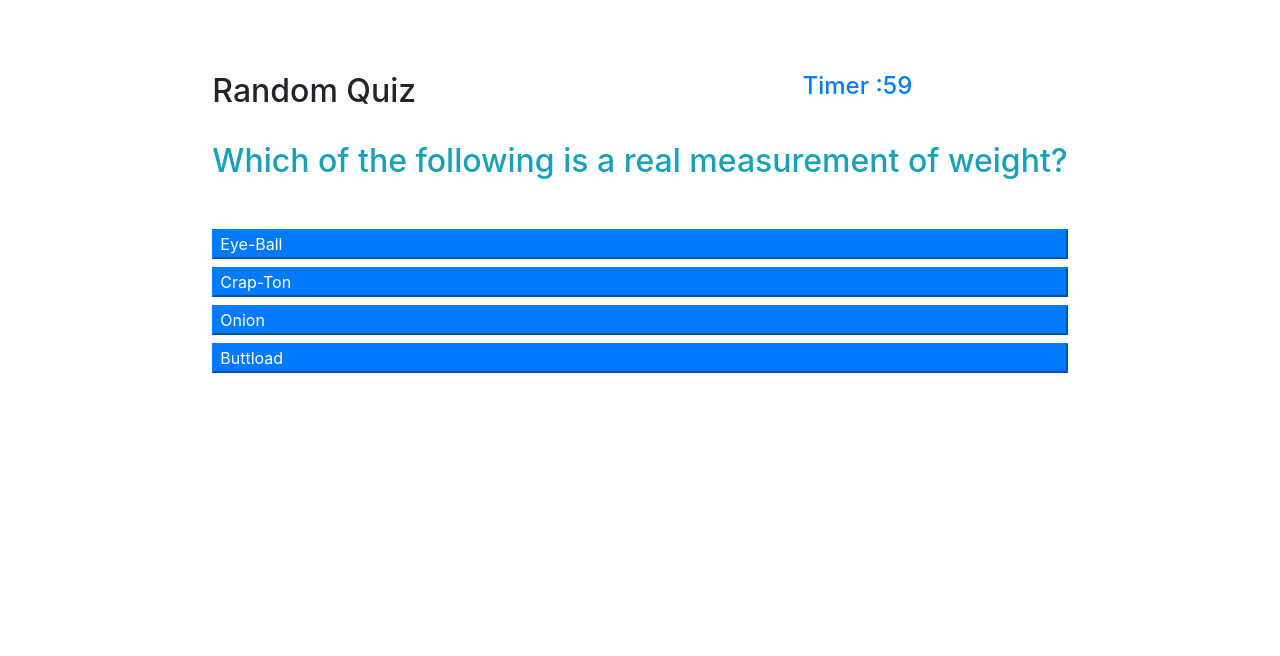
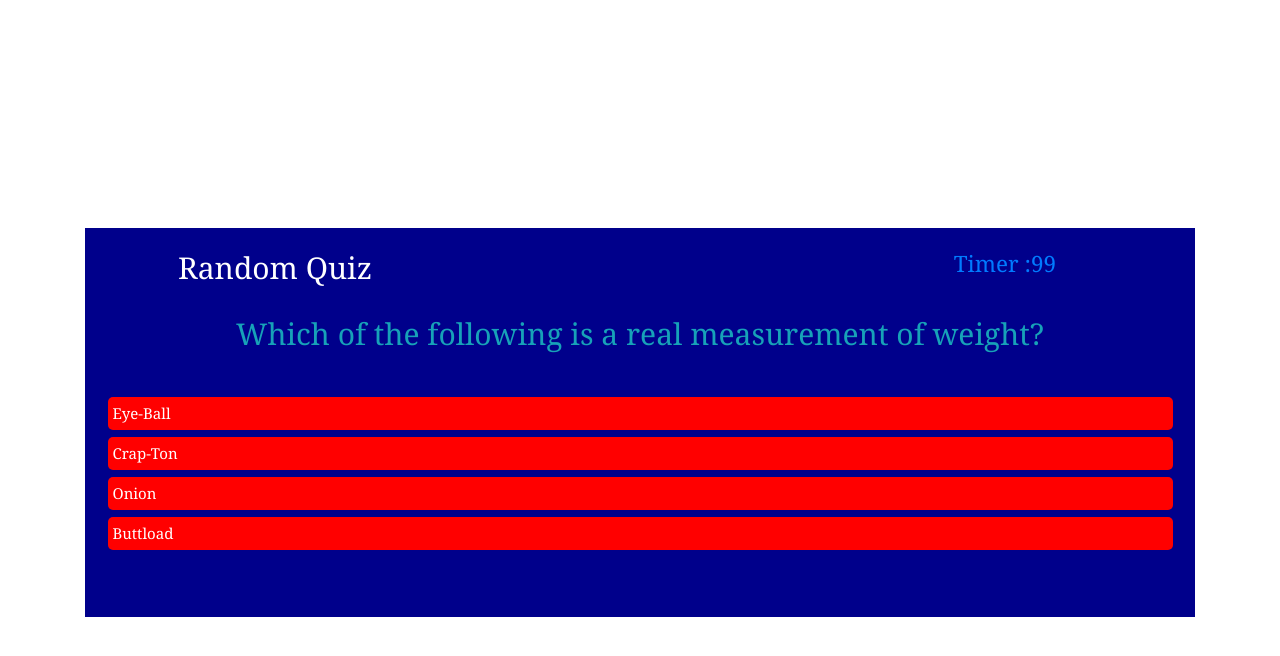
Before and after one commit to BrianSales/JavaGame, a plain HTML site: page index.html in a window 1280 px wide. Both pictures are taken after a click on the button "Start Quiz". Drawn offline with nearby package versions, Linux system fonts and the light colour scheme.

Commit message:
more changes

```diff
--- a/index.html
+++ b/index.html
@@ -8,8 +8,8 @@
 
 
 
-    <link rel="stylesheet" href="https://stackpath.bootstrapcdn.com/bootstrap/4.4.1/css/bootstrap.min.css"
-    <link rel="stylesheet" href="style.css">
+    <link rel="stylesheet" href="https://stackpath.bootstrapcdn.com/bootstrap/4.4.1/css/bootstrap.min.css"</link>
+    <link rel="stylesheet" href="style.css"></link>
 
 </head>
 <body>
@@ -19,12 +19,12 @@
         <div class="game-box  p-4">
             <div class="row pb-4">
                 <div class="col-lg-4">
-                    <h2 class="code-title">Random Quiz</h2>
+                    <h2>Random Quiz</h2>
                 </div>
                 <hr>
                 <div class="col-lg-4"></div>
                 <div class="col-lg-4">
-                    <h4 class="float-center text-primary d-none" id="countdown">Timer :<span id="timer">60</span></h4>
+                    <h4 class="float-center text-primary d-none" id="countdown">Timer :<span id="timer">100</span></h4>
                 </div>
             </div>
             <div class="quiz-questions d-none" id="evaluation">
--- a/java.js
+++ b/java.js
@@ -1,3 +1,5 @@
+// Array index used to make page functional
+
 var storedScores = JSON.parse(localStorage.getItem("userData"));
 var alert =document.getElementById("alert");
 var quizQuestions = document.getElementById("evaluation");
@@ -12,7 +14,7 @@ var btnScore = document.getElementById("btnScore");
 var nextQuestions
 var currentindex = 0;
 var score = 0;
-var count = 60;
+var count = 100;
 var allScores = [];
 
 
@@ -43,10 +45,10 @@ btnScore.addEventListener("click" , function(){
 // Function used to envoke the timer on page
 
 function gametime(){
-// Setting the intreval function that runs every second
-// this intreval decreases our timer every second but
-// when the timer reaches 0 we cleared the intreval to stop
-// the count. We also run the end game function.
+// Setting the intreval function to run every second
+// this intreval decreases the timer every second but
+// when the timer reaches 0 I cleared the intreval to stop
+// the count. I also run the end game function.
     var timeinterval = setInterval(function(){
         if (count <= 0) {
             endgame()
@@ -60,6 +62,8 @@ function gametime(){
 
 }
 
+
+//function used to record user score and gather input data for hgh score section
 function saveScore(a, b) {
 
     var userData = {
@@ -67,6 +71,8 @@ function saveScore(a, b) {
         score: b
     };
     allScores.push(userData)
+
+    //function used to sort high score section from biggest to smallest score
     allScores.sort(function(a,b){
         if(a.score>b.score){
             return -1;
@@ -75,6 +81,8 @@ function saveScore(a, b) {
         }
 
     })
+
+    //method used to store user data on local machine
 
     localStorage.setItem("userData", JSON.stringify(allScores));
 
@@ -117,7 +125,7 @@ function displaynextQuestion(e){
 
 
 }
-//Once the game ends user is prompted to press submit putting
+//Once the game ends user is prompted to press submit putting their intitals into a high score catalog
 //then we display the score page
 //we do this by looping through all of the scores
 //then creating a p tag for all of them
@@ -148,7 +156,7 @@ function correction(response){
     if(response){
         alert.innerText= "FANTASTIC"
         console.log("Good")
-        score+=10
+        score+=20
     }else {
         alert.innerText="WRONG"
         count = count -20
@@ -191,7 +199,7 @@ var questions = [
         answer : "Canada"
     },
     {
-        title: "What tree you can grow at home and produces more than one kind of fruit at a time?",
+        title: "What tree can you grow at home and produces more than one kind of fruit at a time?",
         choices: ["Fruit Salad Tree","Whompimg Willow","The Giving Tree", "Groot"],
         answer : "Fruit Salad Tree"
     },
@@ -206,23 +214,23 @@ var questions = [
         answer : "Miami"
     },
     {
-        title: "What tree you can grow at home and produces more than one kind of fruit at a time?",
-        choices: ["Fruit Salad Tree","Whompimg Willow","The Giving Tree", "Groot"],
-        answer : "Fruit Salad Tree"
+        title: "In which wing of the White House is the oval office located?",
+        choices: ["East","North","West", "South"],
+        answer : "West"
     },
     {
-        title: "What tree you can grow at home and produces more than one kind of fruit at a time?",
-        choices: ["Fruit Salad Tree","Whompimg Willow","The Giving Tree", "Groot"],
-        answer : "Fruit Salad Tree"
+        title: "The average human body contains how many pints of blood?",
+        choices: ["420","9","360", "12"],
+        answer : "9"
     },
     {
-        title: "What tree you can grow at home and produces more than one kind of fruit at a time?",
-        choices: ["Fruit Salad Tree","Whompimg Willow","The Giving Tree", "Groot"],
-        answer : "Fruit Salad Tree"
+        title: "Who played Black Panther in the 2016 film of the same name?",
+        choices: ["Chadwick Boseman","Brian Sales","Denzel Washington", "Groot"],
+        answer : "Chadwick Boseman"
     },
     {
-        title: "What tree you can grow at home and produces more than one kind of fruit at a time?",
-        choices: ["Fruit Salad Tree","Whompimg Willow","The Giving Tree", "Groot"],
-        answer : "Fruit Salad Tree"
+        title: "The 2021 film Judas and the Black Messiah is a movie about what Chicago Revolutionary?",
+        choices: ["Fred Hampton","Jessie Jackson","Bedford Moss", "Alex Ortega"],
+        answer : "Fred Hampton"
     },
 ]
--- a/style.css
+++ b/style.css
@@ -11,9 +11,9 @@ body,html{
 
 
 .game-box{
-    background: red;
+
     width: 1200px;
-    min-height: 500px;
+    min-height: 300px;
 }
 .answer-item{
     background: blue;
@@ -27,27 +27,21 @@ body,html{
         padding:6px 0 6px 0;
         border-radius:8px;
         background:red;
-    font:bold 40px;
-        color:#fff;
+        font:bold 40px;
+        color:white;
 }
 
-.code-title{
-    background-color: red;
-    justify-content: center;
-    flex-wrap: nowrap;
-
-}
 
 #info{
     font-size: 30px;
 }
 .game-box{
-    background:rgba(0, 0, 0, .6);
+    background:darkblue;
     color: white;
 }
 .btn-primary{
-    background-color: red!important;
-    border: none!important;
-    padding: 5px 5px;
+    background-color: red;
+    border: none;
+    padding: 5px;
     border-radius: 5px;
 }
```
Also changed, not shown: 1 other file.
